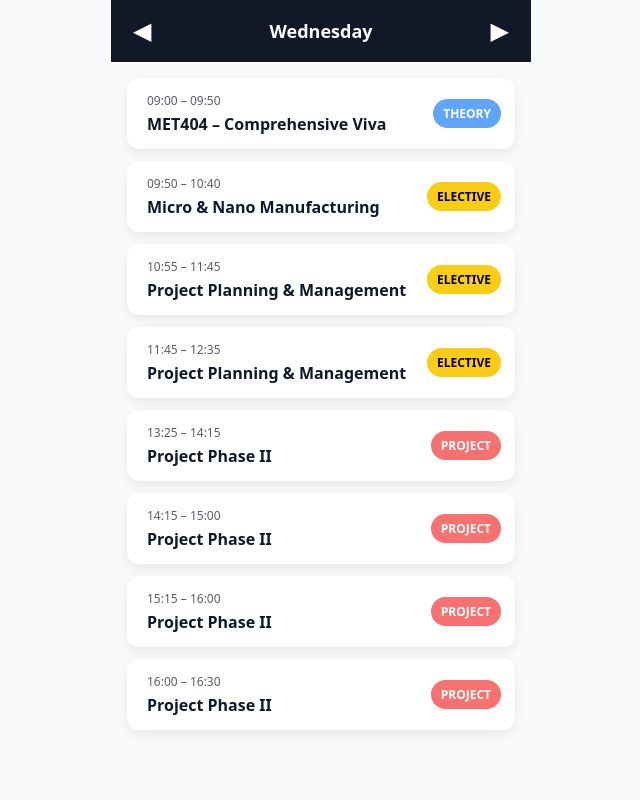
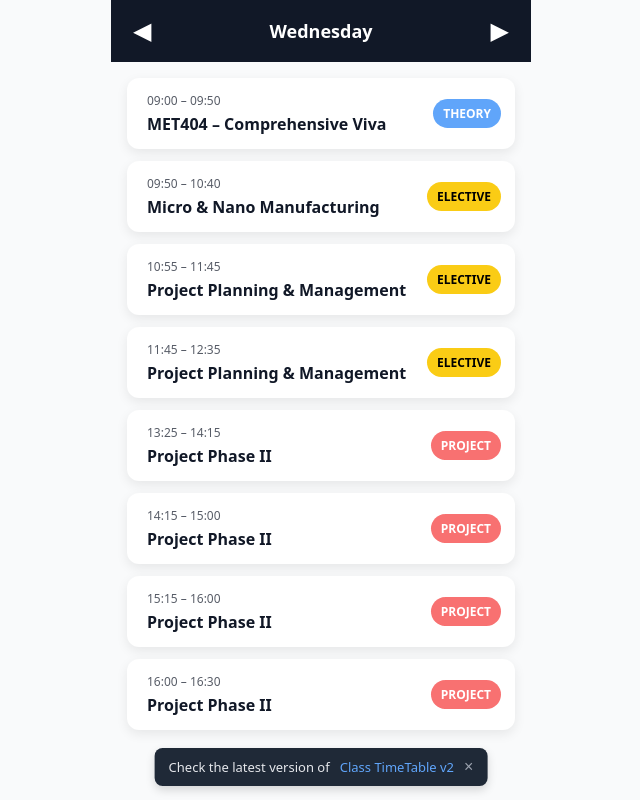
Before and after one commit to amalbenny/clg-timetable, a plain HTML site: page index.html in a window 1280 px wide. Shown: the whole page, without its empty margins (319-959 px from the left). Drawn offline with Linux system fonts and the light colour scheme.

Commit message:
Add update notice banner to index.html

```diff
--- a/index.html
+++ b/index.html
@@ -94,6 +94,51 @@
     .tutorial { background: var(--tutorial); }
     .others { background: var(--others);}
 
+    /* UPDATE NOTICE */
+  .update-banner {
+    position: fixed;
+    bottom: 14px;
+    left: 50%;
+    transform: translateX(-50%);
+    background: #1f2937;
+    color: #e5e7eb;
+    padding: 10px 14px;
+    border-radius: 8px;
+    font-size: 13px;
+    display: flex;
+    align-items: center;
+    gap: 10px;
+    box-shadow: 0 4px 10px rgba(0,0,0,0.15);
+    z-index: 999;
+  }
+
+  .update-banner a {
+    color: #60a5fa;
+    text-decoration: none;
+    font-weight: 500;
+  }
+
+  .update-banner button {
+    background: none;
+    border: none;
+    color: #9ca3af;
+    font-size: 16px;
+    cursor: pointer;
+    padding: 0;
+  }
+
+  .update-banner button:hover {
+    color: white;
+  }
+  .update-banner {
+    opacity: 0;
+    animation: fadeIn 0.6s forwards;
+  }
+
+  @keyframes fadeIn {
+    to { opacity: 1; }
+  }
+
     @media (min-width: 768px) {
       body { max-width: 420px; margin: auto; }
     }
@@ -109,6 +154,13 @@
 
 <main id="timetable"></main>
 
+<div id="updateBanner" class="update-banner" style="display:none;">
+  Check the latest version of
+  <a href="https://alyod.tech/class-timetable/" target="_blank">
+    Class TimeTable v2
+  </a>
+  <button onclick="closeUpdate()">×</button>
+</div>
 <script>
   /* ================= TIMETABLE DATA ================= */
   const timetable = {
@@ -217,10 +269,23 @@
   if ("serviceWorker" in navigator) {
     navigator.serviceWorker.register("sw.js");
   }
+  /* ================= UPDATE NOTICE ================= */
+
+  function closeUpdate() {
+    document.getElementById("updateBanner").style.display = "none";
+    localStorage.setItem("ctt_update_closed", "true");
+  }
+
+  function showUpdate() {
+    if (!localStorage.getItem("ctt_update_closed")) {
+      document.getElementById("updateBanner").style.display = "flex";
+    }
+  }
+
+  showUpdate();
 
   renderDay();
 </script>
 
-
 </body>
 </html>
```
